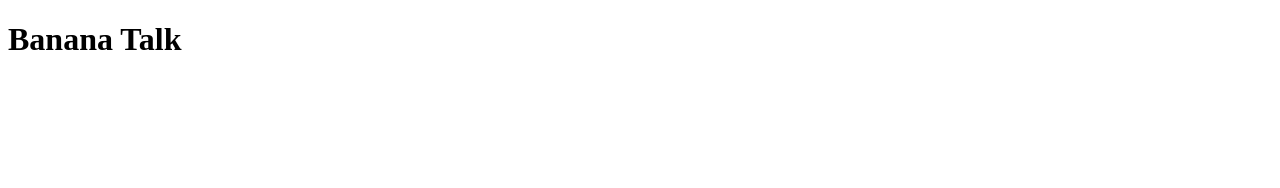
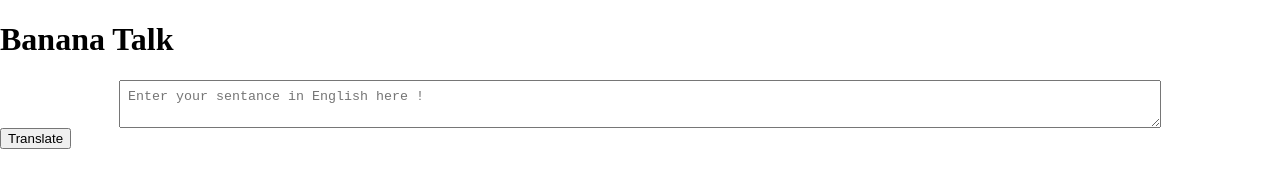
Before and after one commit to AzeemAtPerfect/Azeem-Banana-speak, a plain HTML site: page index.html in a window 1280 px wide. Drawn offline with Linux system fonts and the light colour scheme.

Commit message:
get input in js

```diff
--- a/index.html
+++ b/index.html
@@ -4,10 +4,13 @@
     <meta charset="UTF-8">
     <meta http-equiv="X-UA-Compatible" content="IE=edge">
     <meta name="viewport" content="width=device-width, initial-scale=1.0">
+    <link rel="stylesheet" href="style.css">
     <title>BananaTalk App</title>
 </head>
 <body>
     <h1>Banana Talk</h1>
+    <textarea id="txt-input" placeholder="Enter your sentance in English here !"></textarea>
+    <button id="btn-translate">Translate</button>
     <script src="/script.js"></script>
 </body>
 </html>
--- a/script.js
+++ b/script.js
@@ -1 +1,10 @@
-console.log("Working")
+const btnTranslate=document.getElementById("btn-translate")
+const txtInput = document.getElementById("txt-input")
+
+// Event Listner
+btnTranslate.addEventListener("click",getInput)
+
+// Functions
+function getInput(){
+    console.log(txtInput.value)
+}
--- /dev/null
+++ b/style.css
@@ -0,0 +1,10 @@
+body {
+    margin: 0;
+}
+
+#txt-input {
+    width: 80%;
+    display: block;
+    margin: auto;
+    padding: 0.5rem;
+}
```
